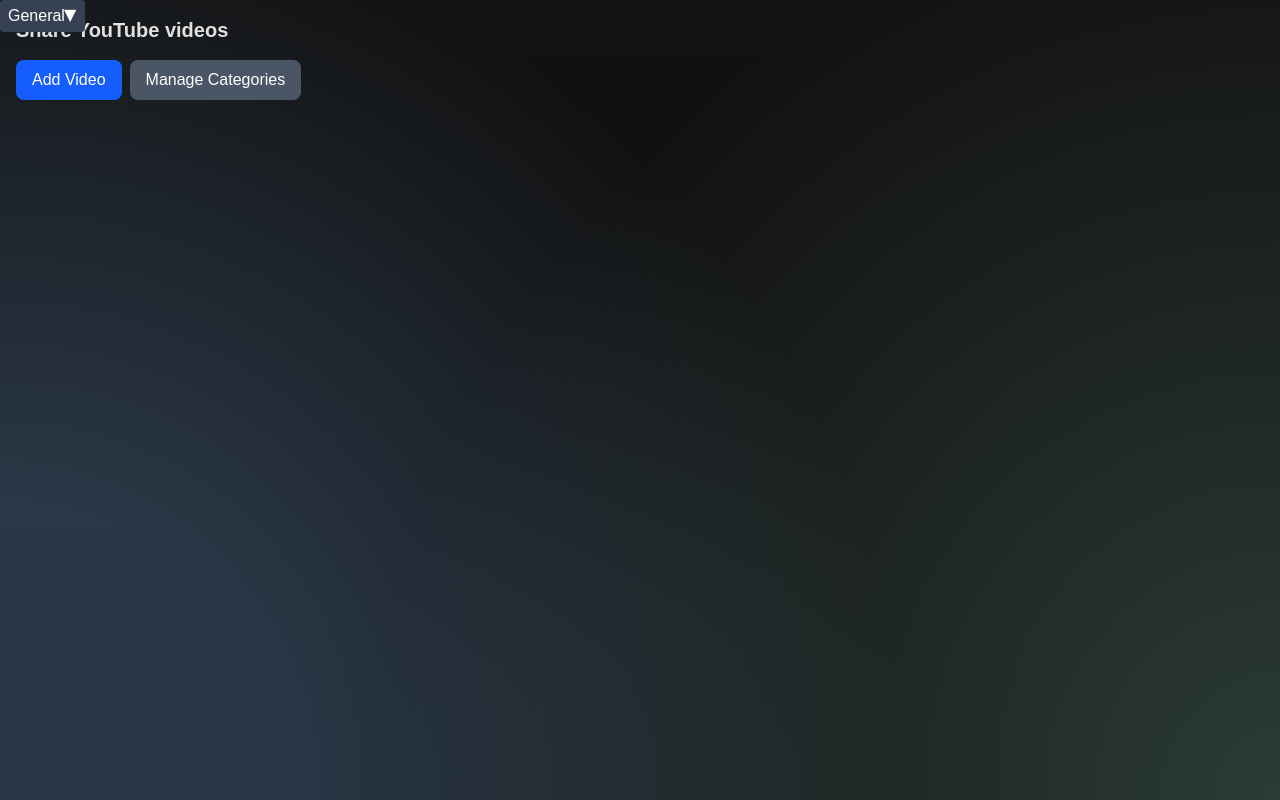
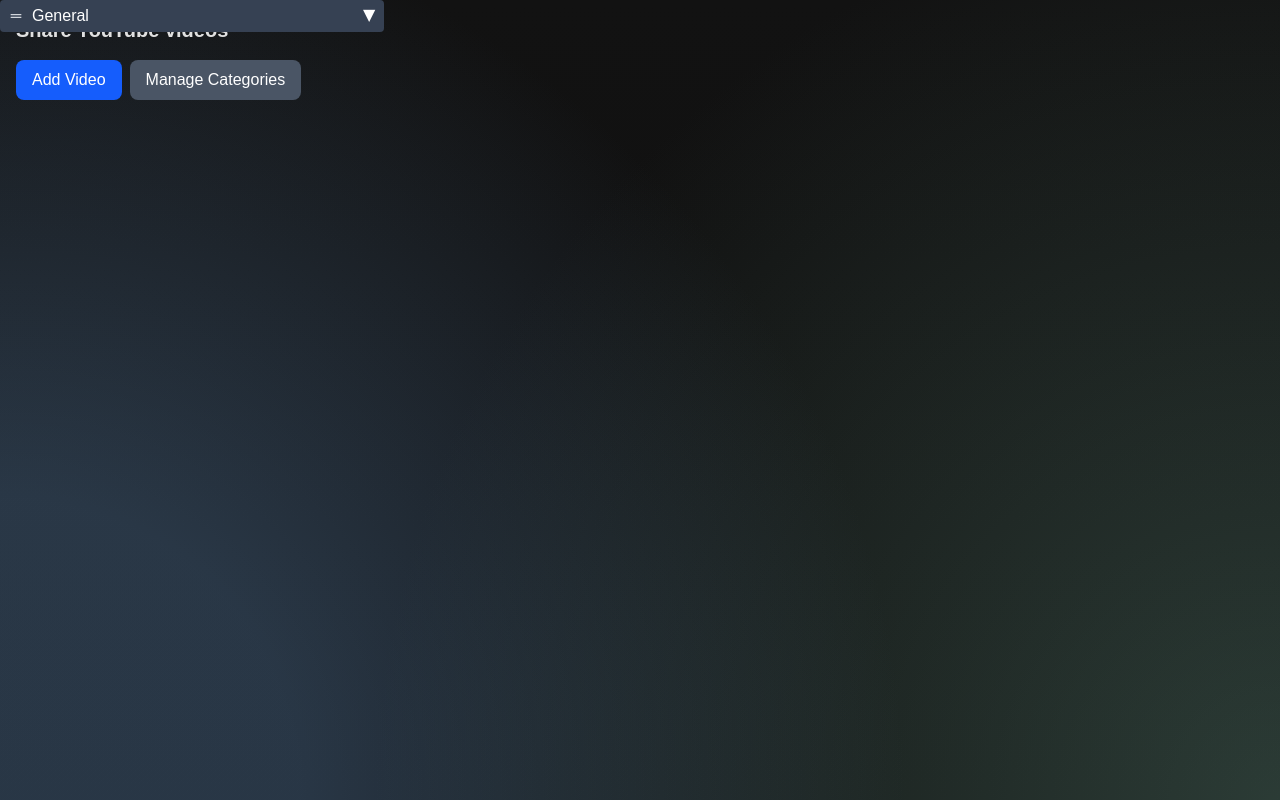
Before and after one commit to alexandermander/ytshare, a Next.js app in the folder ytshare/: page / in a window 1280 px wide. Built offline with nearby package versions, Linux system fonts and the light colour scheme.

Commit message:
Add drag handle and limit category width

```diff
--- a/ytshare/src/app/page.tsx
+++ b/ytshare/src/app/page.tsx
@@ -116,16 +116,37 @@ export default function Home() {
         {categories.map((c, idx) => (
           <div
             key={c.name}
-          className="mb-4 absolute"
+            className="mb-4 absolute max-w-sm w-full"
             style={{ left: c.x, top: c.y }}
           >
             <button
-            onMouseDown={(e) => startDrag(e, idx)}
               onClick={() => toggleCat(c.name)}
-            className="w-full flex justify-between items-center bg-gray-700 text-white px-2 py-1 rounded cursor-move"
+              className="w-full flex justify-between items-center bg-gray-700 text-white px-2 py-1 rounded"
             >
-            <span>{c.name}</span>
-            <span className={`transform transition-transform ${openCats[c.name] ? "rotate-90" : ""}`}>▶</span>
+              <span className="flex items-center">
+                <span
+                  onMouseDown={(e) => {
+                    e.stopPropagation();
+                    startDrag(e, idx);
+                  }}
+                  className="mr-2 cursor-move text-gray-300 hover:text-white"
+                >
+                  <svg
+                    xmlns="http://www.w3.org/2000/svg"
+                    viewBox="0 0 24 24"
+                    fill="currentColor"
+                    className="w-4 h-4"
+                  >
+                    <path d="M4 9h16v2H4zm0 4h16v2H4z" />
+                  </svg>
+                </span>
+                {c.name}
+              </span>
+              <span
+                className={`transform transition-transform ${openCats[c.name] ? "rotate-90" : ""}`}
+              >
+                ▶
+              </span>
             </button>
           <ul
             className={`grid gap-4 mt-2 md:grid-cols-2 lg:grid-cols-3 transition-all duration-300 ${
```
Lines whose indentation alone changed are shown as unchanged.
